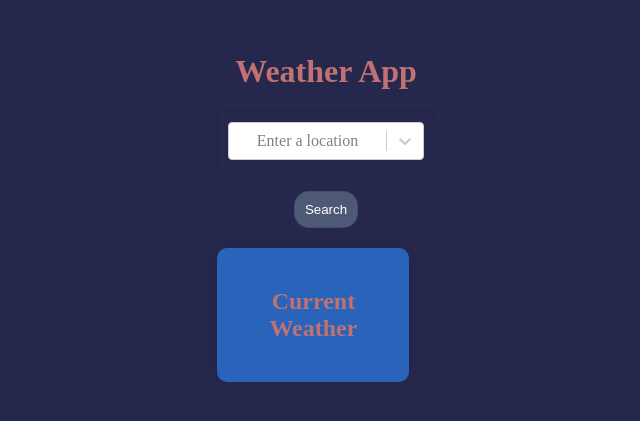
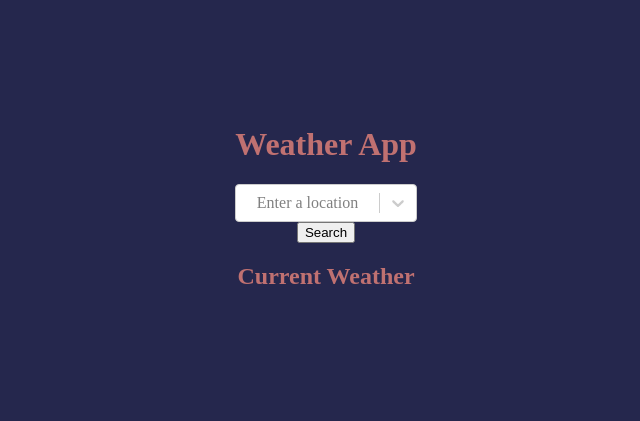
Before and after one commit to Splicid/random-chat, a React (Vite) app: page / in a window 1280 px wide. Shown: the part 193-614 px from the top of the page, without its empty margins (314-954 px from the left). Built offline with nearby package versions, Linux system fonts and the light colour scheme; no server answers.

Commit message:
Css changes

```diff
--- a/src/App.css
+++ b/src/App.css
@@ -14,70 +14,3 @@ body {
   height: 100vh;
   margin: 0;
 }
-.main{
-  display: flex;
-  justify-content: center;
-  flex-direction: column;
-  align-items: center;
-  height: 100vh;
-  min-width: 20vw;
-}
-
-.main-card {
-  background-color: #2964BA;
-  width: 100%;
-  padding: 20px;
-  border-radius: 10px;
-  box-shadow: 0 0 10px rgba(0, 0, 0, 0.1);
-}
-
-.card-title {
-  font-size: 1.5rem;
-  margin-bottom: 20px;
-}
-
-.card-data {
-  display: flex;
-  flex-direction: column;
-  justify-content: space-between;
-  padding: 20px;
-  margin-bottom: 20px;
-}
-
-.search-bar {
-  padding: 10px;
-  border-radius: 5px;
-  border: 1px solid rgba(0, 0, 0, 0.1);
-  margin-bottom: 20px;
-}
-
-
-.card-submit{
-  padding: 10px;
-  border-radius: 15px;
-  border: 1px solid rgba(0, 0, 0, 0.1);
-  margin-bottom: 20px;
-  background-color: rgb(78, 89, 117);
-  color: white;
-  cursor: pointer;
-}
-
-/* Media query for screens smaller than 600px */
-@media only screen and (max-width: 600px) {
-  .main-card {
-    width: 70%;
-  }
-}
-
-/* Media query for screens larger than 600px but smaller than 1280px */
-@media only screen and (min-width: 601px) and (max-width: 1280px) {
-  .main-card {
-    width: 70%;
-  }
-}
-
-@media  screen and (min-width: 1281px){
-  .main-card {
-    width: 100%;
-  }
-}
--- a/src/components/search.tsx
+++ b/src/components/search.tsx
@@ -10,7 +10,8 @@ interface myStates {
     location: string,
     zipcode: number,
     suggestion: string,
-  }
+}
+
 const cities: any[] = []
 const cityOptions: string[] = []
 const apiKey = import.meta.env.VITE_API_URL;
@@ -57,7 +58,7 @@ class Search extends React.Component<{}, myStates> {
         let sugg = trie.suggestions(suggestion)
 
         return (
-            <div>
+            <div className="search-form">
                 <form onSubmit={this.handleSubmit}>
                     <Select
                         placeholder="Enter a location"
```
